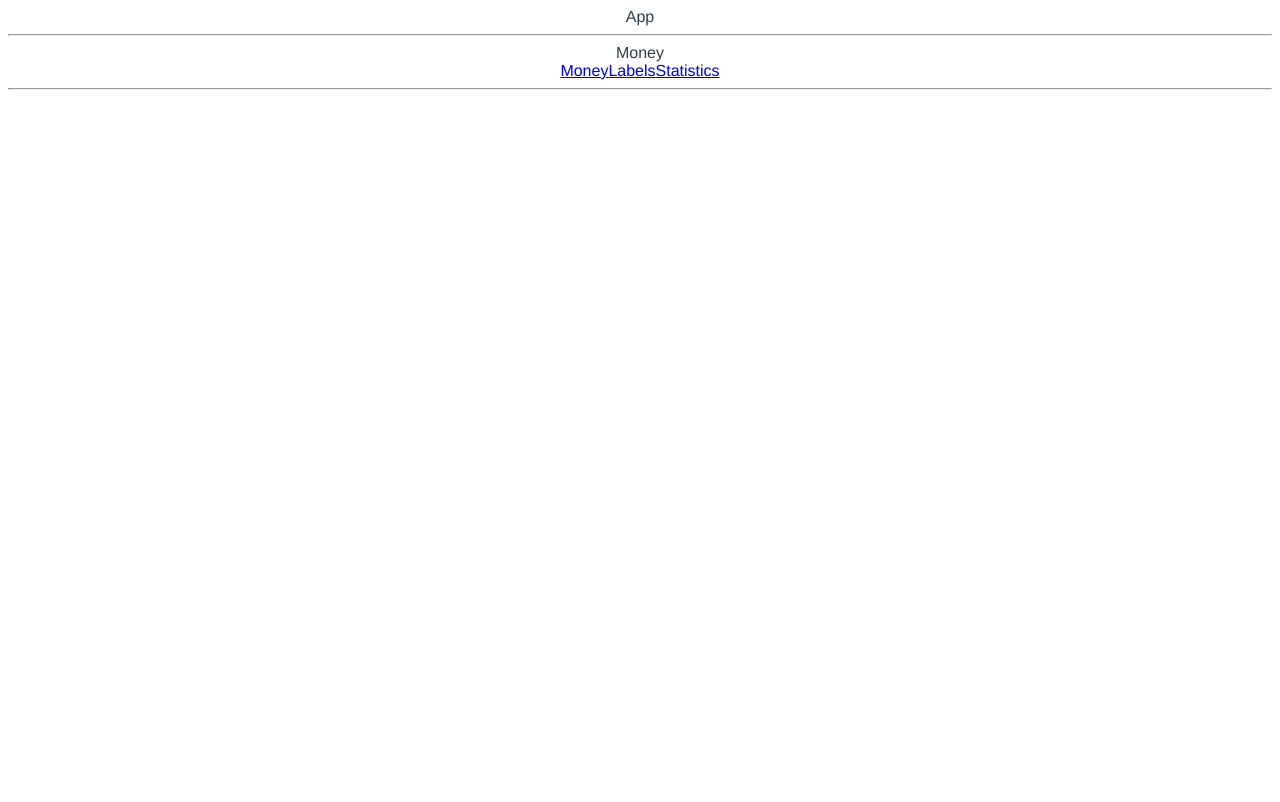
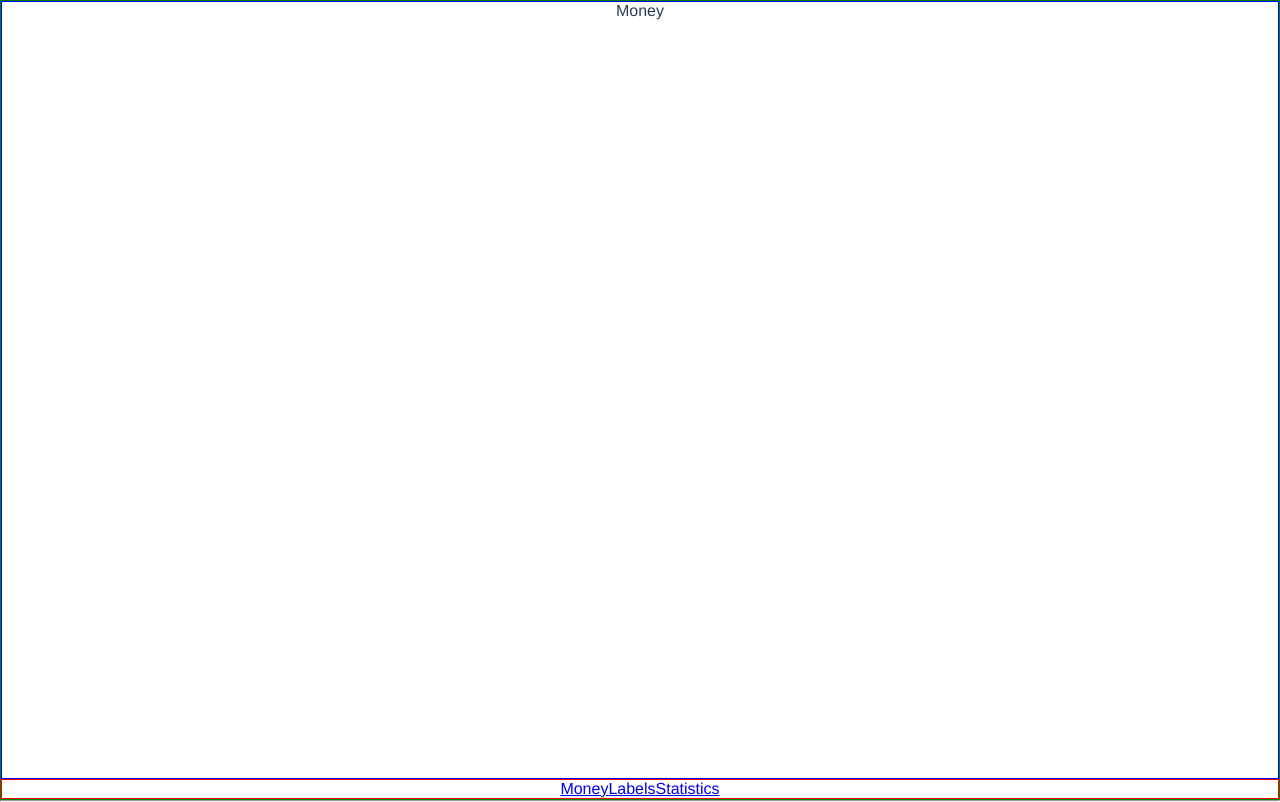
Before and after one commit to wuwenqing-grego/light-book, a Vue app: page /#/money in a window 1280 px wide. Built offline with nearby package versions, Linux system fonts and the light colour scheme.

Commit message:
add flex; create Layout as template; use slot to fill in

```diff
--- a/src/App.vue
+++ b/src/App.vue
@@ -1,13 +1,17 @@
 <template>
   <div id="app">
-    App
-    <hr>
     <router-view/>
     <hr>
   </div>
 </template>
 
 <style lang="scss">
+* {
+  margin: 0;
+  padding: 0;
+  box-sizing: border-box;
+}
+
 #app {
   font-family: Avenir, Helvetica, Arial, sans-serif;
   -webkit-font-smoothing: antialiased;
--- /dev/null
+++ b/src/components/Layout.vue
@@ -0,0 +1,29 @@
+<template>
+    <div class="nav-wrapper">
+        <div class="content">
+            <slot/>
+        </div>
+        <Nav />
+    </div>
+</template>
+
+<script>
+    export default {
+
+    }
+</script>
+
+<style lang="scss" scoped>
+.nav-wrapper {
+    border: 1px solid green;
+    display: flex;
+    flex-direction: column;
+    height: 100vh;
+}
+
+.content {
+    border: 1px solid blue;
+    overflow: auto;
+    flex: 1;
+}
+</style>
--- a/src/components/Nav.vue
+++ b/src/components/Nav.vue
@@ -1,10 +1,8 @@
 <template>
-    <div>
-        <div>
-            <router-link to="/money">Money</router-link>
-            <router-link to="/labels">Labels</router-link>
-            <router-link to="/statistics">Statistics</router-link>
-        </div>
+    <div class="nav">
+        <router-link to="/money">Money</router-link>
+        <router-link to="/labels">Labels</router-link>
+        <router-link to="/statistics">Statistics</router-link>
     </div>
 </template>
 
@@ -15,5 +13,7 @@
 </script>
 
 <style lang="scss" scoped>
-
+.nav {
+    border: 1px solid red;
+}
 </style>
--- a/src/main.ts
+++ b/src/main.ts
@@ -4,10 +4,12 @@
 import router from './router'
 import store from './store'
 import Nav from '@/components/Nav.vue'
+import Layout from '@/components/Layout.vue'
 
 Vue.config.productionTip = false
 
 Vue.component('Nav', Nav)
+Vue.component('Layout', Layout)
 
 new Vue({
   router,
--- a/src/router/index.ts
+++ b/src/router/index.ts
@@ -1,6 +1,5 @@
 import Vue from 'vue'
 import VueRouter, { RouteConfig } from 'vue-router'
-import Home from '../views/Home.vue'
 import Money from '@/views/Money.vue'
 import Labels from '@/views/Labels.vue'
 import Statistics from '@/views/Statistics.vue'
--- a/src/views/Labels.vue
+++ b/src/views/Labels.vue
@@ -1,16 +1,7 @@
 <template>
     <div>
-        Labels
-        <Nav />
+        <Layout>
+            <p>Labels</p>
+        </Layout>
     </div>
 </template>
-
-<script>
-    export default {
-
-    }
-</script>
-
-<style lang="scss" scoped>
-
-</style>
--- a/src/views/Money.vue
+++ b/src/views/Money.vue
@@ -1,16 +1,7 @@
 <template>
     <div>
-        Money
-        <Nav />
+        <Layout>
+            <p>Money</p>
+        </Layout>
     </div>
 </template>
-
-<script>
-    export default {
-
-    }
-</script>
-
-<style lang="scss" scoped>
-
-</style>
--- a/src/views/Statistics.vue
+++ b/src/views/Statistics.vue
@@ -1,16 +1,7 @@
 <template>
     <div>
-        Statistics
-        <Nav />
+        <Layout>
+            <p>Statistics</p>
+        </Layout>
     </div>
 </template>
-
-<script>
-    export default {
-
-    }
-</script>
-
-<style lang="scss" scoped>
-
-</style>
```
